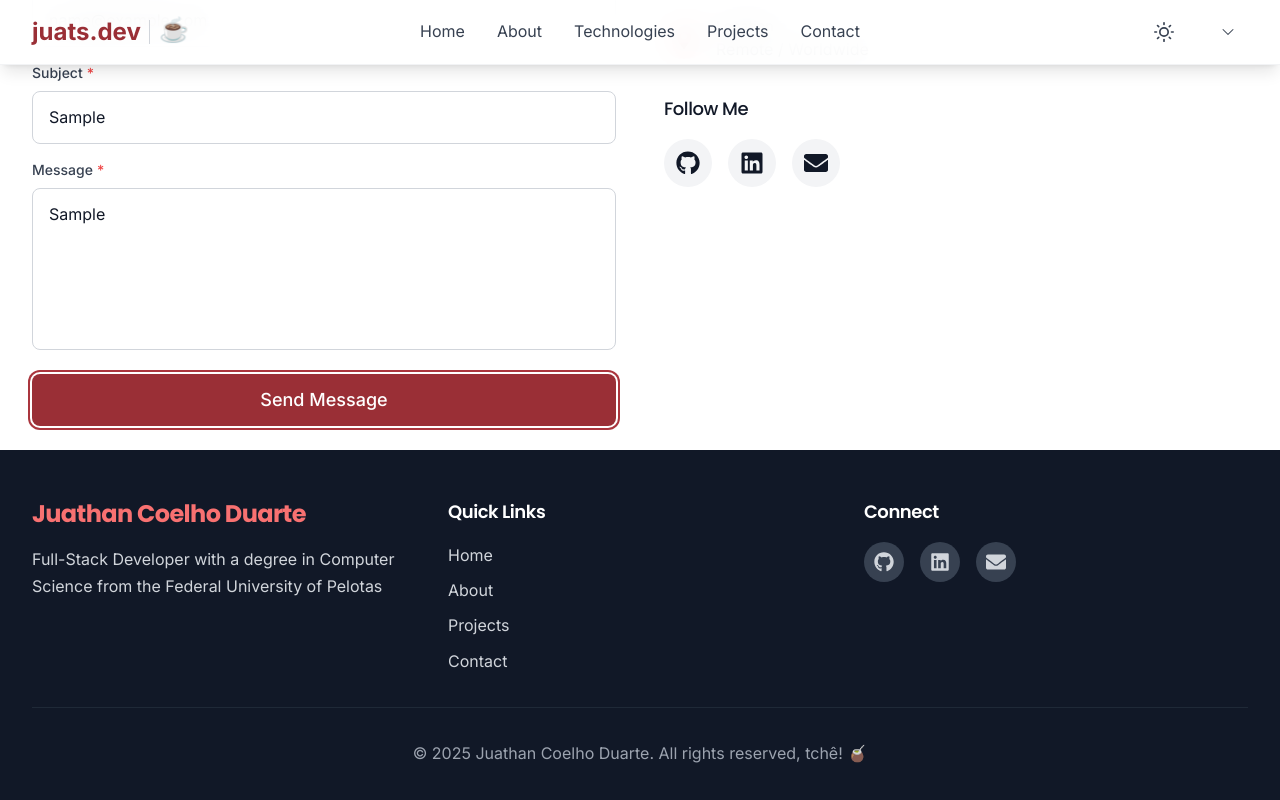
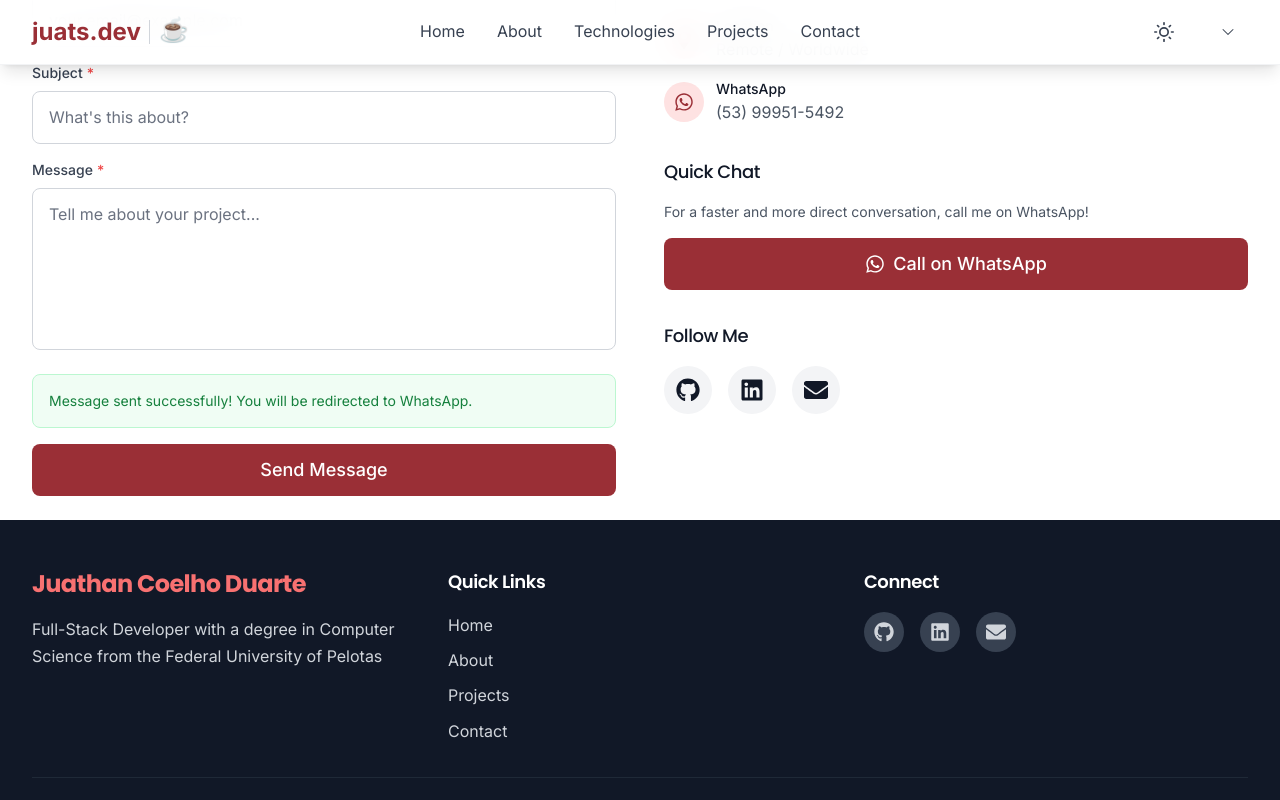
Before and after one commit to juathanduarte/juats.dev, a React (Vite) app: page / in a window 1280 px wide. Both pictures are taken after typing "Sample", "name@example.com", "Sample", "Sample" into the empty fields and a click on the button "Send Message". Shown: the part 4788-5588 px from the top of the page. Built offline with nearby package versions, Linux system fonts and the light colour scheme.

Commit message:
feature: enhance contact form with WhatsApp integration and improve user feedback messages

```diff
--- a/src/locales/en/translation.json
+++ b/src/locales/en/translation.json
@@ -118,14 +118,24 @@
       "emailPlaceholder": "your.email@example.com",
       "subjectPlaceholder": "What's this about?",
       "messagePlaceholder": "Tell me about your project...",
-      "submit": "Send Message"
+      "submit": "Send Message",
+      "submitting": "Sending...",
+      "successMessage": "Message sent successfully! You will be redirected to WhatsApp.",
+      "errorMessage": "Error sending message. Please try again."
     },
     "info": {
       "title": "Let's Connect",
       "description": "Feel free to reach out with any questions or just to say hi — I'll do my best to get back to you!",
       "email": "Email",
       "location": "Location",
-      "locationValue": "Remote / Worldwide"
+      "locationValue": "Remote / Worldwide",
+      "whatsapp": "WhatsApp"
+    },
+    "whatsapp": {
+      "title": "Quick Chat",
+      "description": "For a faster and more direct conversation, call me on WhatsApp!",
+      "button": "Call on WhatsApp",
+      "defaultMessage": "Hi Juats! I saw your portfolio and would like to talk about a project."
     }
   },
   "footer": {
--- a/src/locales/es/translation.json
+++ b/src/locales/es/translation.json
@@ -118,14 +118,24 @@
       "emailPlaceholder": "tu.email@ejemplo.com",
       "subjectPlaceholder": "¿De qué se trata?",
       "messagePlaceholder": "Cuéntame sobre tu proyecto...",
-      "submit": "Enviar Mensaje"
+      "submit": "Enviar Mensaje",
+      "submitting": "Enviando...",
+      "successMessage": "¡Mensaje enviado con éxito! Serás redirigido a WhatsApp.",
+      "errorMessage": "Error al enviar mensaje. Inténtalo de nuevo."
     },
     "info": {
       "title": "Conectemos",
       "description": "No dudes en escribirme con preguntas o para saludar — haré lo posible por responderte!",
       "email": "Email",
       "location": "Ubicación",
-      "locationValue": "Remoto / Mundial"
+      "locationValue": "Remoto / Mundial",
+      "whatsapp": "WhatsApp"
+    },
+    "whatsapp": {
+      "title": "Chat Rápido",
+      "description": "Para una conversación más rápida y directa, ¡llámame por WhatsApp!",
+      "button": "Llamar por WhatsApp",
+      "defaultMessage": "¡Hola Juats! Vi tu portafolio y me gustaría hablar sobre un proyecto."
     }
   },
   "footer": {
--- a/src/locales/pt-BR/translation.json
+++ b/src/locales/pt-BR/translation.json
@@ -118,14 +118,24 @@
       "emailPlaceholder": "seu.email@exemplo.com",
       "subjectPlaceholder": "Sobre o que é?",
       "messagePlaceholder": "Conte-me sobre seu projeto...",
-      "submit": "Enviar Mensagem"
+      "submit": "Enviar Mensagem",
+      "submitting": "Enviando...",
+      "successMessage": "Mensagem enviada com sucesso! Você será redirecionado para o WhatsApp.",
+      "errorMessage": "Erro ao enviar mensagem. Tente novamente."
     },
     "info": {
       "title": "Vamos Conectar",
       "description": "Sinta-se à vontade para entrar em contato com dúvidas ou só para dizer oi — farei o possível para responder!",
       "email": "Email",
       "location": "Localização",
-      "locationValue": "Remoto / Mundial"
+      "locationValue": "Remoto / Mundial",
+      "whatsapp": "WhatsApp"
+    },
+    "whatsapp": {
+      "title": "Conversa Rápida",
+      "description": "Para uma conversa mais rápida e direta, me chame no WhatsApp!",
+      "button": "Chamar no WhatsApp",
+      "defaultMessage": "Olá Juats! Vi seu portfólio e gostaria de conversar sobre um projeto."
     }
   },
   "footer": {
--- a/src/sections/Contact.tsx
+++ b/src/sections/Contact.tsx
@@ -3,9 +3,16 @@ import Input from "@components/ui/Input";
 import TextArea from "@components/ui/TextArea";
 import { SOCIAL_LINKS } from "@constants/index";
 import { getSocialIcon } from "@utils/social";
-import { useId } from "react";
+import { useId, useState } from "react";
 import { useTranslation } from "react-i18next";
-import { FaEnvelope, FaMapMarkerAlt } from "react-icons/fa";
+import { FaEnvelope, FaMapMarkerAlt, FaWhatsapp } from "react-icons/fa";
+
+interface IFormData {
+  name: string;
+  email: string;
+  subject: string;
+  message: string;
+}
 
 const Contact = () => {
   const { t } = useTranslation();
@@ -14,10 +21,63 @@ const Contact = () => {
   const subjectId = useId();
   const messageId = useId();
 
-  const handleSubmit = (event: React.FormEvent) => {
+  const [formData, setFormData] = useState<IFormData>({
+    name: "",
+    email: "",
+    subject: "",
+    message: "",
+  });
+
+  const [isSubmitting, setIsSubmitting] = useState(false);
+  const [submitStatus, setSubmitStatus] = useState<
+    "idle" | "success" | "error"
+  >("idle");
+
+  const handleInputChange = (
+    event: React.ChangeEvent<HTMLInputElement | HTMLTextAreaElement>
+  ) => {
+    const { name, value } = event.target;
+    setFormData((prev) => ({
+      ...prev,
+      [name]: value,
+    }));
+  };
+
+  const handleSubmit = async (event: React.FormEvent) => {
     event.preventDefault();
-    // Handle form submission
-    console.log("Form submitted");
+    setIsSubmitting(true);
+    setSubmitStatus("idle");
+
+    try {
+      // Simular envio de email (aqui você pode integrar com um serviço como EmailJS, Formspree, etc.)
+      await new Promise((resolve) => setTimeout(resolve, 1000));
+
+      // Por enquanto, vamos redirecionar para o WhatsApp com a mensagem
+      const whatsappMessage = encodeURIComponent(
+        `Olá Juats! Meu nome é ${formData.name} e quero falar sobre: ${formData.subject}\n\nMensagem: ${formData.message}\n\nEmail: ${formData.email}`
+      );
+
+      const whatsappUrl = `https://wa.me/5553999515492?text=${whatsappMessage}`;
+      window.open(whatsappUrl, "_blank");
+
+      setSubmitStatus("success");
+      setFormData({
+        name: "",
+        email: "",
+        subject: "",
+        message: "",
+      });
+    } catch (error) {
+      setSubmitStatus("error");
+      console.error("Erro ao enviar mensagem:", error);
+    } finally {
+      setIsSubmitting(false);
+    }
+  };
+
+  const handleWhatsAppClick = () => {
+    const whatsappUrl = `https://wa.me/5553999515492?text=${encodeURIComponent(t("contact.whatsapp.defaultMessage"))}`;
+    window.open(whatsappUrl, "_blank");
   };
 
   return (
@@ -48,6 +108,8 @@ const Contact = () => {
                 type="text"
                 label={t("contact.form.name")}
                 placeholder={t("contact.form.namePlaceholder")}
+                value={formData.name}
+                onChange={handleInputChange}
                 required
               />
 
@@ -57,6 +119,8 @@ const Contact = () => {
                 type="email"
                 label={t("contact.form.email")}
                 placeholder={t("contact.form.emailPlaceholder")}
+                value={formData.email}
+                onChange={handleInputChange}
                 required
               />
 
@@ -66,6 +130,8 @@ const Contact = () => {
                 type="text"
                 label={t("contact.form.subject")}
                 placeholder={t("contact.form.subjectPlaceholder")}
+                value={formData.subject}
+                onChange={handleInputChange}
                 required
               />
 
@@ -75,11 +141,37 @@ const Contact = () => {
                 label={t("contact.form.message")}
                 placeholder={t("contact.form.messagePlaceholder")}
                 rows={5}
+                value={formData.message}
+                onChange={handleInputChange}
                 required
               />
 
-              <Button type="submit" variant="primary" size="lg" fullWidth>
-                {t("contact.form.submit")}
+              {submitStatus === "success" && (
+                <div className="p-4 bg-green-50 dark:bg-green-900/20 border border-green-200 dark:border-green-800 rounded-lg">
+                  <p className="text-green-700 dark:text-green-300 text-sm">
+                    {t("contact.form.successMessage")}
+                  </p>
+                </div>
+              )}
+
+              {submitStatus === "error" && (
+                <div className="p-4 bg-red-50 dark:bg-red-900/20 border border-red-200 dark:border-red-800 rounded-lg">
+                  <p className="text-red-700 dark:text-red-300 text-sm">
+                    {t("contact.form.errorMessage")}
+                  </p>
+                </div>
+              )}
+
+              <Button
+                type="submit"
+                variant="primary"
+                size="lg"
+                fullWidth
+                disabled={isSubmitting}
+              >
+                {isSubmitting
+                  ? t("contact.form.submitting")
+                  : t("contact.form.submit")}
               </Button>
             </form>
           </div>
@@ -129,6 +221,39 @@ const Contact = () => {
                   </p>
                 </div>
               </div>
+
+              <div className="flex items-center gap-3">
+                <div className="w-10 h-10 bg-primary-100 dark:bg-primary-900 rounded-full flex items-center justify-center">
+                  <FaWhatsapp className="w-5 h-5 text-primary-600 dark:text-primary-400" />
+                </div>
+                <div>
+                  <p className="text-sm font-medium text-gray-900 dark:text-white">
+                    {t("contact.info.whatsapp")}
+                  </p>
+                  <p className="text-gray-600 dark:text-gray-300">
+                    (53) 99951-5492
+                  </p>
+                </div>
+              </div>
+            </div>
+
+            <div className="flex flex-col gap-4">
+              <h4 className="text-lg font-medium text-gray-900 dark:text-white">
+                {t("contact.whatsapp.title")}
+              </h4>
+              <p className="text-gray-600 dark:text-gray-300 text-sm">
+                {t("contact.whatsapp.description")}
+              </p>
+              <Button
+                onClick={handleWhatsAppClick}
+                variant="primary"
+                size="lg"
+                fullWidth
+                className="bg-green-600 hover:bg-green-700 text-white"
+              >
+                <FaWhatsapp className="w-5 h-5 mr-2" />
+                {t("contact.whatsapp.button")}
+              </Button>
             </div>
 
             <div className="flex flex-col gap-4">
```
